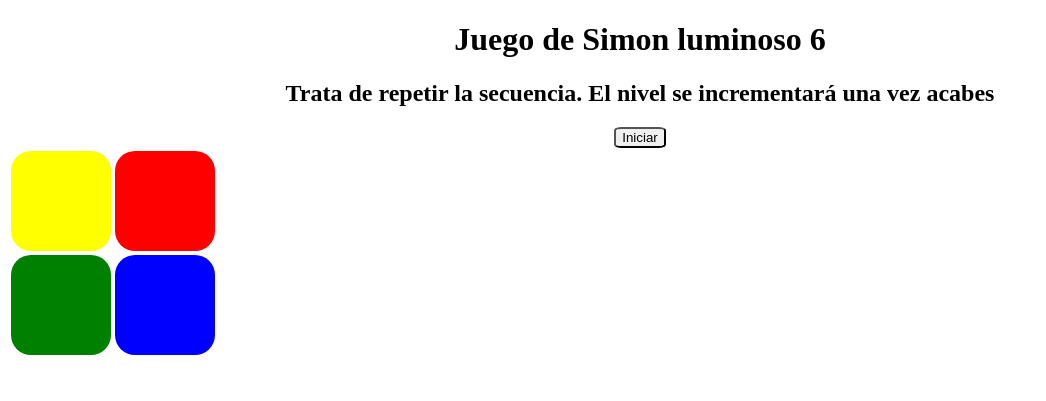
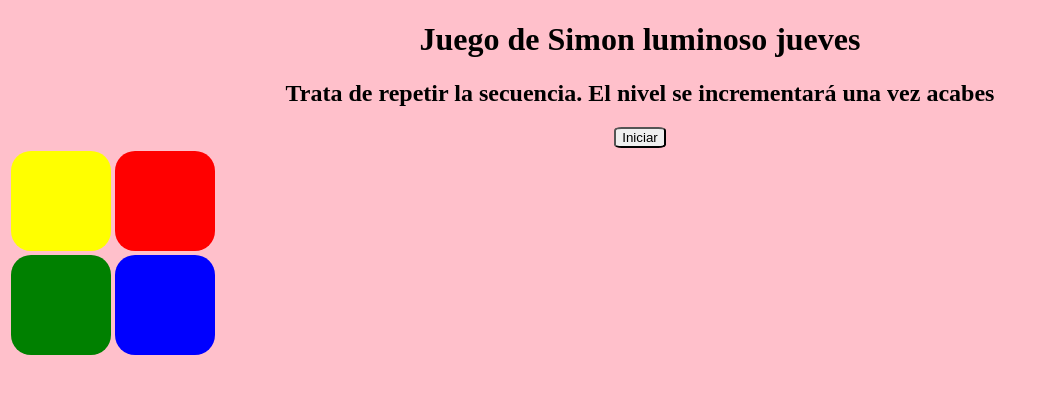
Before and after one commit to Jesus-Sanchez-dela-Riva/DEWEC2526, a plain HTML site: page OneDrive/Escritorio/JESUS/2º Superior/DWEC/index.html in a window 1280 px wide. Shown: the whole page, without its empty margins (0-1046 px from the left). Drawn offline with Linux system fonts and the light colour scheme; files that its build step writes are made by us from their sources.

Commit message:
Commit 1
Commit hecho

```diff
--- a/OneDrive/Escritorio/JESUS/2º Superior/DWEC/index.html
+++ b/OneDrive/Escritorio/JESUS/2º Superior/DWEC/index.html
@@ -7,7 +7,7 @@
         <link rel="stylesheet" href="style.css">
     </head>
     <body>
-        <h1>Juego de Simon luminoso 6</h1>
+        <h1>Juego de Simon luminoso jueves</h1>
         <h2>Trata de repetir la secuencia. El nivel se incrementará una vez acabes</h2>
         <button>Iniciar</button>
         <div class="div0">
--- a/style.css
+++ b/style.css
@@ -1,6 +1,7 @@
 body{
     text-align: center;
     align-items: center;
+    background-color: pink;
 }
 button{
     border-radius: 15%;
```
